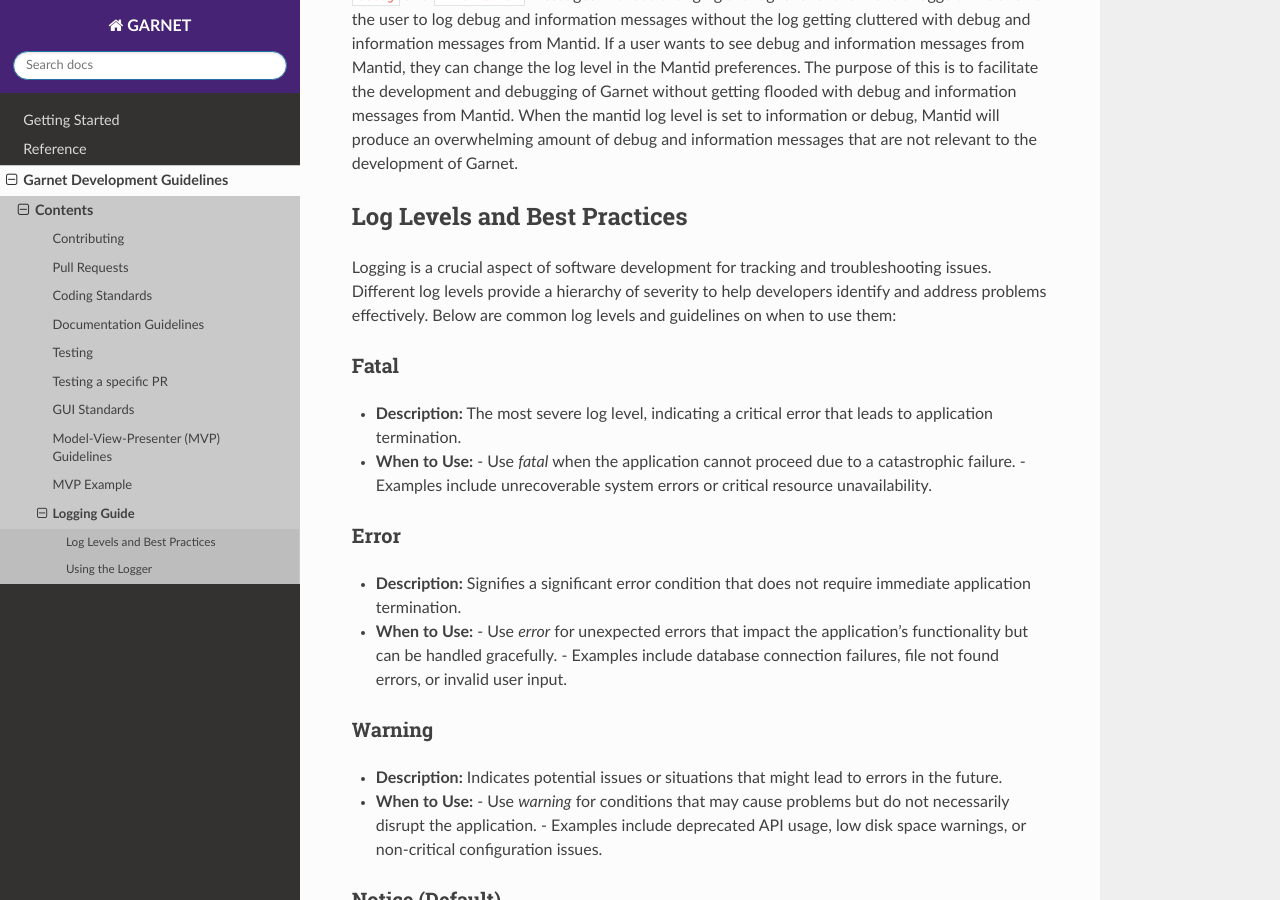
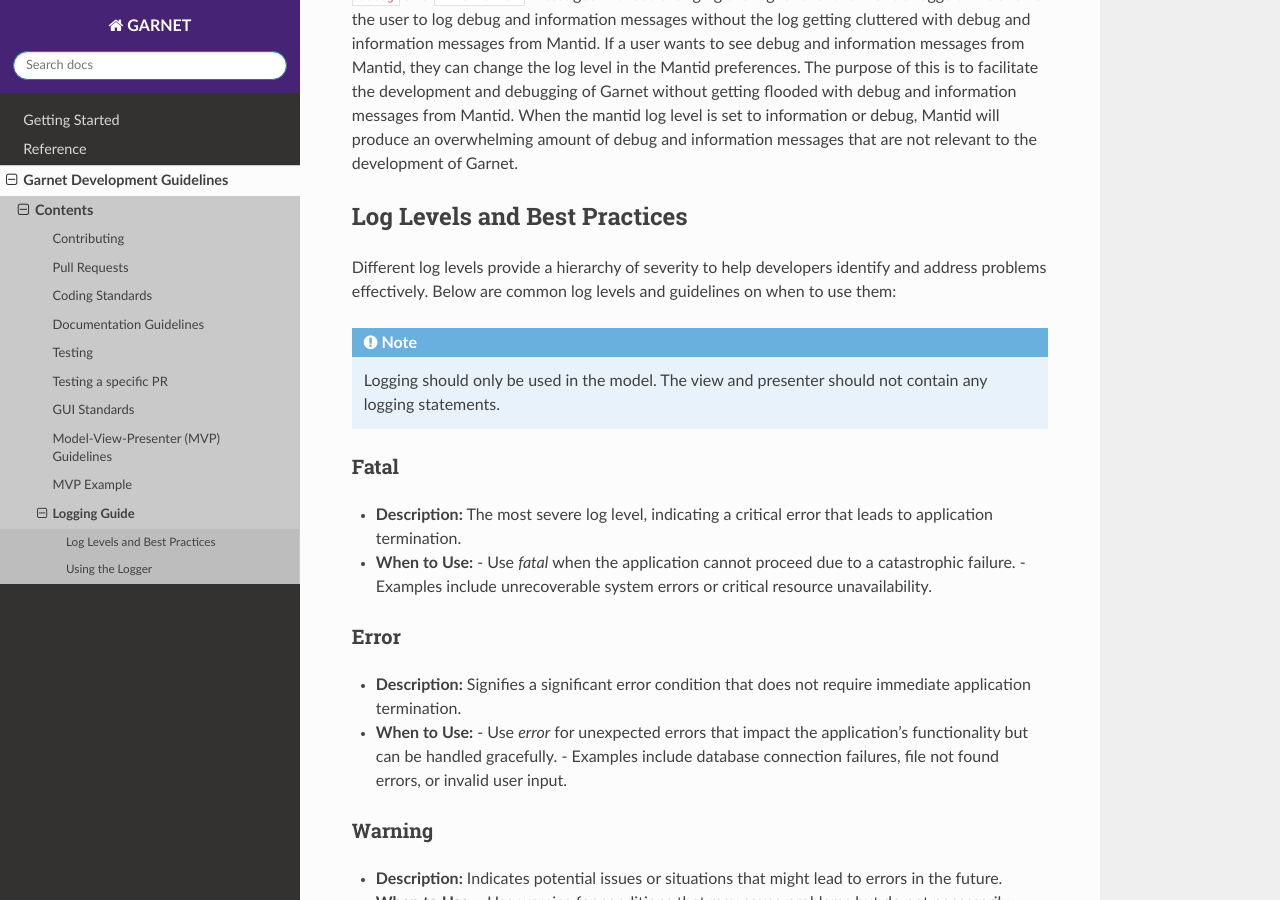
Before and after one commit to neutrons/garnet, a Sphinx documentation site: the page built from docs/source/developer/logging_guidelines.rst, in a window 1280 px wide and 900 px high, scrolled down 393 px. Built offline with Sphinx 7.4.7 and the Read the Docs theme 2.0.0, drawn with Linux system fonts in a browser that asks for light colours; the version number could not be read and is left out.

```diff
--- a/docs/source/developer/logging_guidelines.rst
+++ b/docs/source/developer/logging_guidelines.rst
@@ -22,9 +22,12 @@ amount of debug and information messages that are not relevant to the developmen
 Log Levels and Best Practices
 +++++++++++++++++++++++++++++
 
-Logging is a crucial aspect of software development for tracking and troubleshooting issues.
 Different log levels provide a hierarchy of severity to help developers identify and address problems effectively.
 Below are common log levels and guidelines on when to use them:
+
+.. note::
+
+    Logging should only be used in the model. The view and presenter should not contain any logging statements.
 
 Fatal
 -----
```
Also changed, not shown: docs/source/developer/gui_standards.rst (+9 -7 lines).
